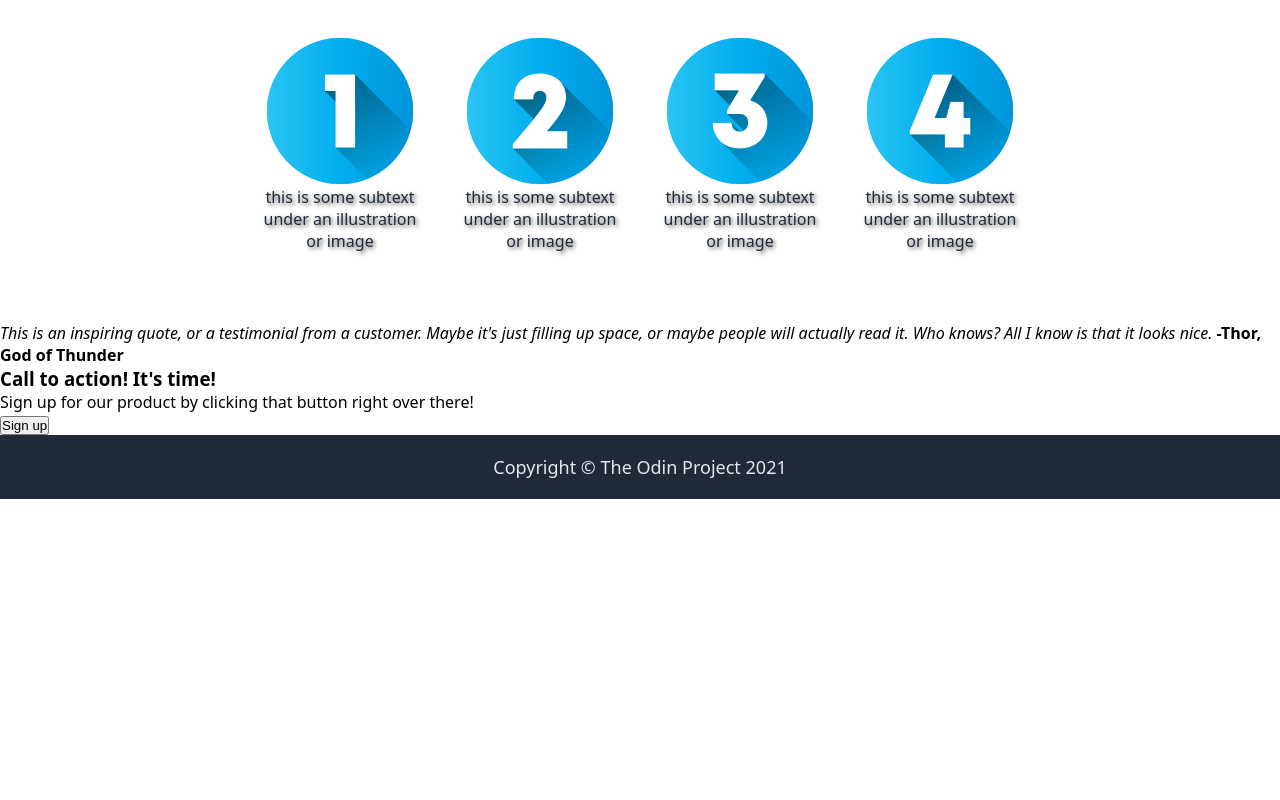
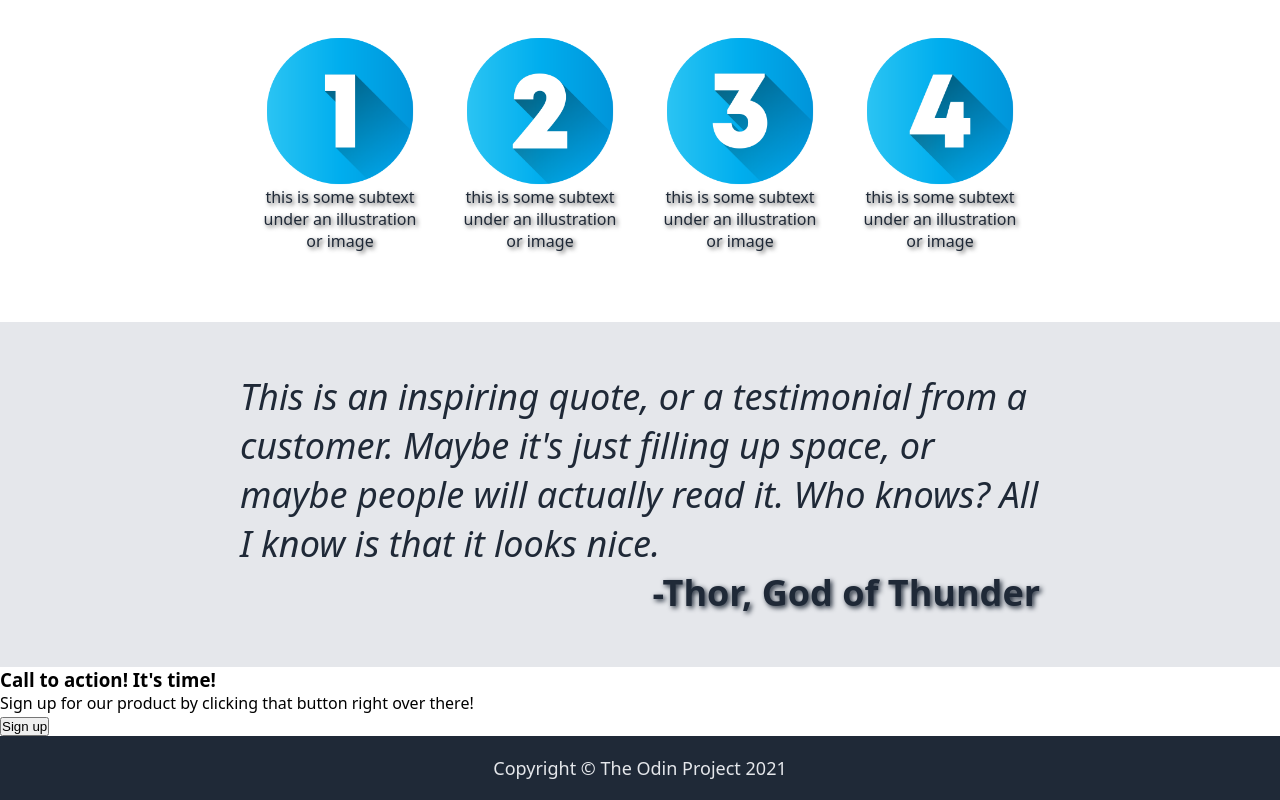
Before and after one commit to 7arMr/landing-page, a plain HTML site: page index.html in a window 1280 px wide. Shown: the part 940-1740 px from the top of the page. Before the commit the page ends 1439 px from the top, so only its background shows below. Drawn offline with Linux system fonts and the light colour scheme.

Commit message:
Formatted quote pannel, edit property for hero text

```diff
--- a/style.css
+++ b/style.css
@@ -82,6 +82,7 @@ a {
   font-weight: 900;
   line-height: 1em;
   color: #f9faf8;
+  text-shadow: 2px 2px 4px #b8b8b8;
 }
 
 .intro button {
@@ -149,8 +150,43 @@ a {
   width: 150px;
 }
 
+.quote-pannel {
+  display: flex;
+  justify-content: center;
+  background-color: #e5e7eb;
+  padding: 50px;
+}
 
+.quote1 {
+  display: flex;
+  flex: initial;
+  flex-direction: column;
+  width: 800px;
+  font-size: 36px;
+  font-weight: 100;
+  color: #1f2937;
+}
 
+.quote1 strong {
+  text-align: end;
+  text-shadow: 2px 2px 5px #1f2937;
+}
+
+/* .action-pannel {
+  border: 2px solid red;
+  padding: 50px;
+}
+
+.signup {
+  border: 2px dotted black;
+  display: flex;
+  background-color: #e5e7eb;
+  flex-direction: column;
+}
+
+.calltoaction {
+
+} */
 
 .footer {
   height: 4rem;
```
